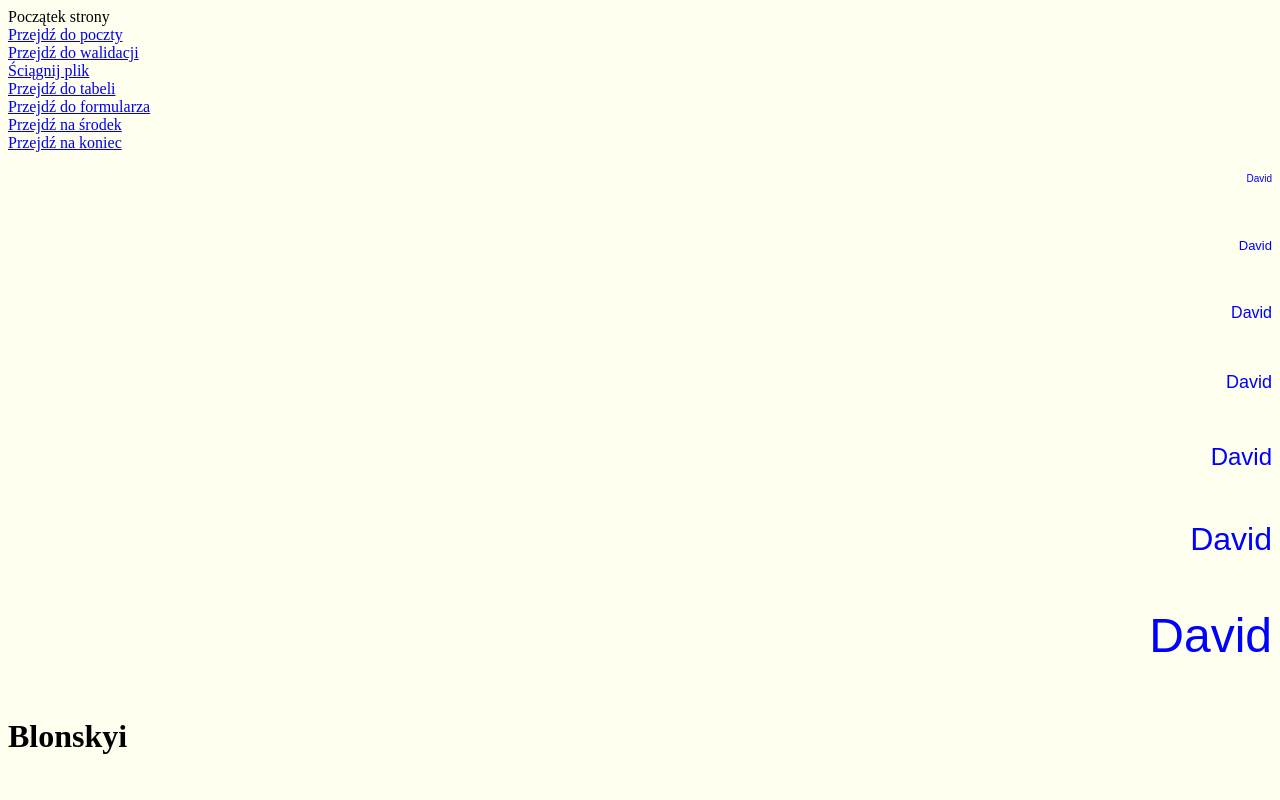
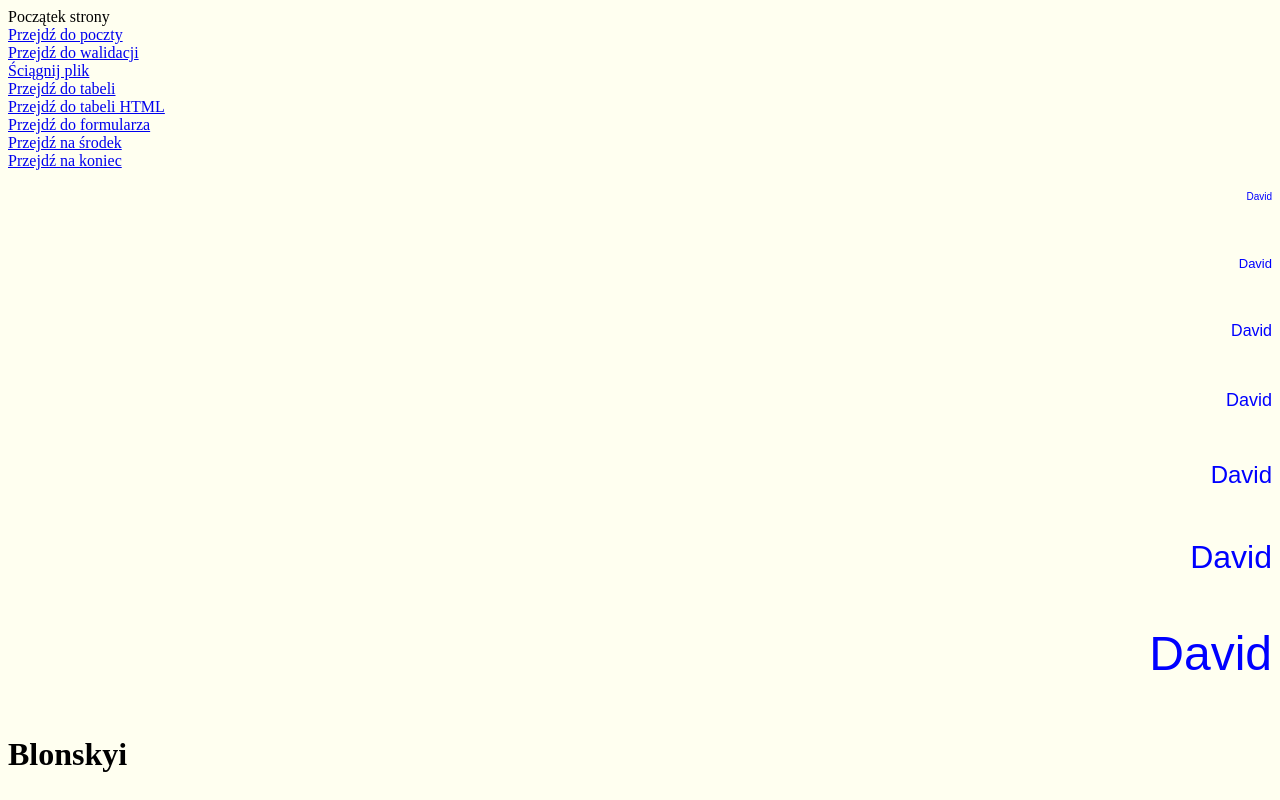
Before and after one commit to dqwid/pracownia, a plain HTML site: page index.html in a window 1280 px wide. Shown: the top 800 px of the page. Drawn offline with Linux system fonts and the light colour scheme.

Commit message:
Update index.html

```diff
--- a/index.html
+++ b/index.html
@@ -13,6 +13,7 @@ Początek strony <br>
 <A HREF="walidacja_Blonskyi.html"> Przejdź do walidacji </A> </br>
 <A HREF="plik_blonskyi.html"> Ściągnij plik </A> <br />
 <A HREF="tabela_blonskyi.html"> Przejdź do tabeli</A> </br />
+<A HREF="tabela_BlonskyiHTML.html"> Przejdź do tabeli HTML</A> <br>
 <A HREF="formularz_blonskyi.html"> Przejdź do formularza </A>  </br>
 <a href="#skok_srodek_blonskyi">Przejdź na środek</a> </br>
 <a href="#skok_koniec_blonskyi">Przejdź na koniec</a> </br>
@@ -61,6 +62,7 @@ Początek strony <br>
 <A HREF="walidacja_Blonskyi.html"> Przejdź do walidacji </A> </br>
 <A HREF="plik_blonskyi.html"> Ściągnij plik </A> <br />
 <A HREF="tabela_blonskyi.html"> Przejdź do tabeli </A> <br />
+<A HREF="tabela_BlonskyiHTML.html"> Przejdź do tabeli HTML</A> <br>
 <A HREF="formularz_blonskyi.html"> Przejdź do formularza </A>  <br>
 <a href="#skok_poczatek_blonskyi">Przejdź na początek</a> <br>
 <a href="#skok_koniec_blonskyi">Przejdź na koniec</a> <br>
@@ -111,6 +113,7 @@ koniec strony <br>
 <A HREF="walidacja_Blonskyi.html"> Przejdź do walidacji </A> </br>
 <A HREF="plik_blonskyi.html"> Ściągnij plik </A> <br />
 <A HREF="tabela_blonskyi.html"> Przejdź do tabeli </A> <br />
+<A HREF="tabela_BlonskyiHTML.html"> Przejdź do tabeli HTML</A> <br>
 <A HREF="formularz_blonskyi.html"> Przejdź do formularza </A>  <br>
 <a href="#skok_poczatek_blonskyi">Przejdź na początek  <br>
 <a href="#skok_srodek_blonskyi">Przejdź na środek </a> <br>
```
